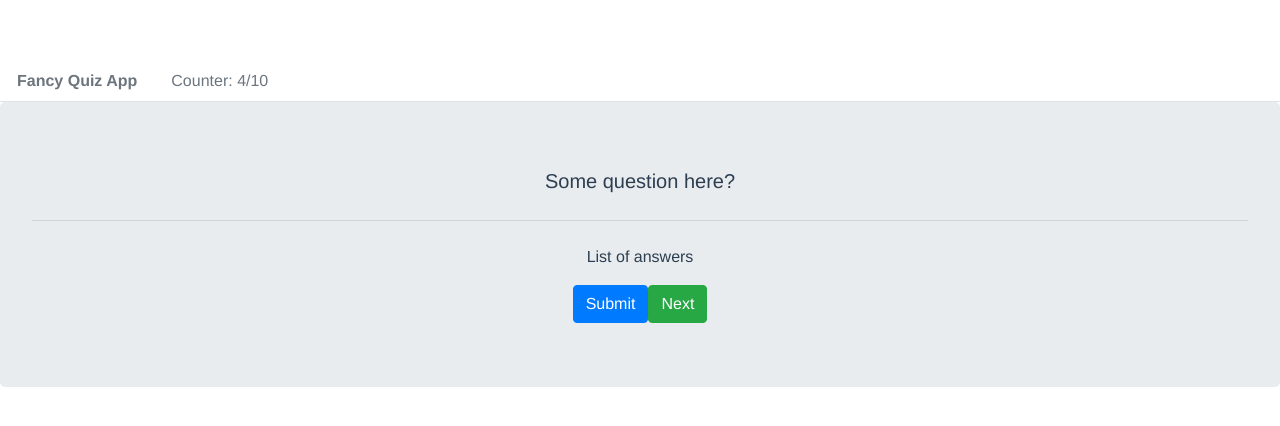
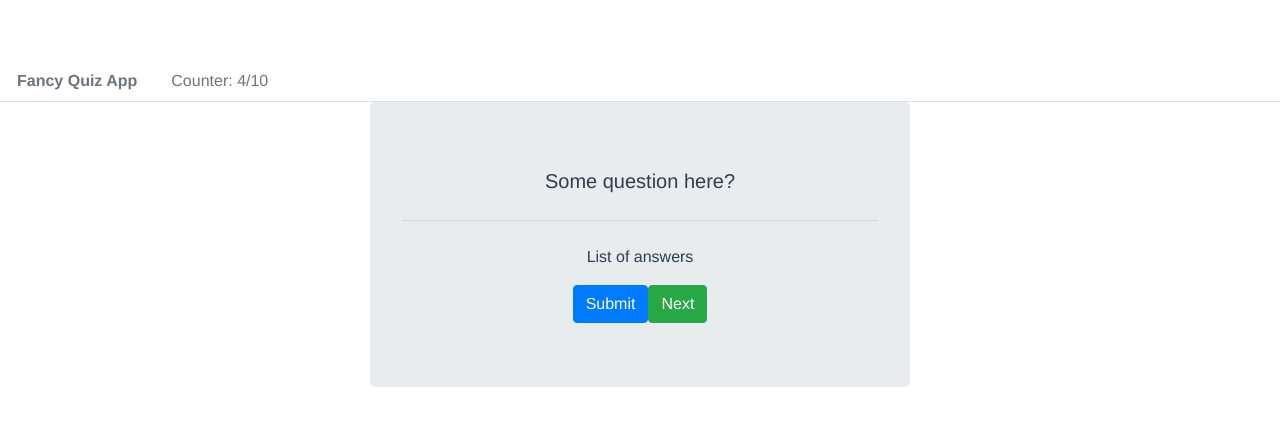
Before and after one commit to saraclaeys/v-quiz, a Vue app: page / in a window 1280 px wide. Shown: the top 426 px of the page. Built offline with nearby package versions, Linux system fonts and the light colour scheme.

Commit message:
grid question

```diff
--- a/src/App.vue
+++ b/src/App.vue
@@ -1,7 +1,13 @@
 <template>
   <div id="app">
     <Header />
-    <QuestionBox />
+    <b-container class="bv-example-row">
+      <b-row>
+        <b-col sm="6" offset="3">
+          <QuestionBox />
+        </b-col>
+      </b-row>
+    </b-container>
   </div>
 </template>
 
```
